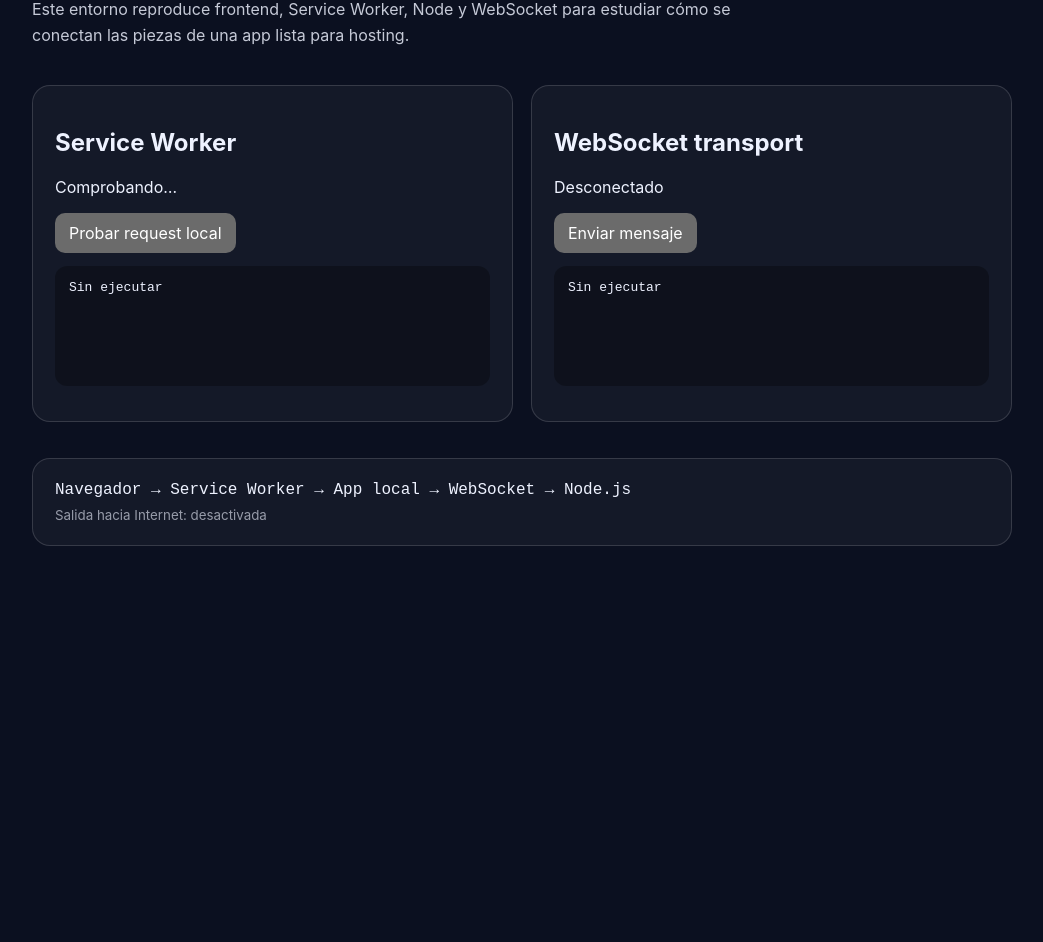
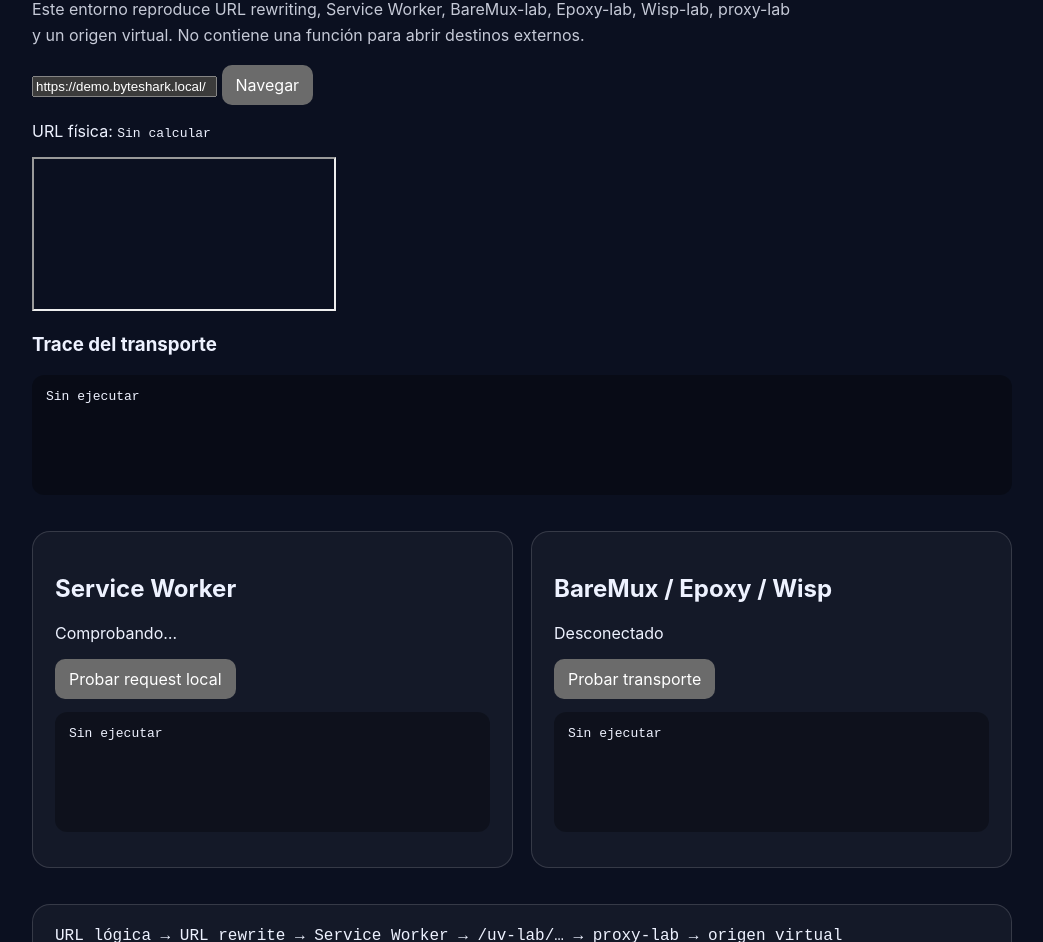
Before and after one commit to ByteShark-dev/byteshark-proxy, a website with bundled scripts: page public/index.html in a window 1280 px wide. Shown: the part 318-1260 px from the top of the page, without its empty margins (118-1161 px from the left). Before the commit the page ends 928 px from the top, so only its background shows below. Built offline with nearby package versions, Linux system fonts and the light colour scheme.

Commit message:
feat: add local virtual browser UI

```diff
--- a/public/index.html
+++ b/public/index.html
@@ -9,8 +9,19 @@
 <body>
   <main class="shell">
     <p class="eyebrow">ByteShark · Local Lab</p>
-    <h1>Arquitectura tipo Ultraviolet, sin proxy externo</h1>
-    <p class="lead">Este entorno reproduce frontend, Service Worker, Node y WebSocket para estudiar cómo se conectan las piezas de una app lista para hosting.</p>
+    <h1>Arquitectura tipo Ultraviolet, confinada a localhost</h1>
+    <p class="lead">Este entorno reproduce URL rewriting, Service Worker, BareMux-lab, Epoxy-lab, Wisp-lab, proxy-lab y un origen virtual. No contiene una función para abrir destinos externos.</p>
+
+    <section class="browser-card">
+      <div class="browser-bar">
+        <input id="url-input" aria-label="URL virtual" />
+        <button id="navigate">Navegar</button>
+      </div>
+      <p class="meta">URL física: <code id="proxy-url">Sin calcular</code></p>
+      <iframe id="proxy-frame" title="Sitio virtual del laboratorio"></iframe>
+      <h3>Trace del transporte</h3>
+      <pre id="proxy-trace">Sin ejecutar</pre>
+    </section>
 
     <section class="grid">
       <article>
@@ -21,16 +32,17 @@
       </article>
 
       <article>
-        <h2>WebSocket transport</h2>
+        <h2>BareMux / Epoxy / Wisp</h2>
         <p id="ws-status">Desconectado</p>
-        <button id="ws-test">Enviar mensaje</button>
+        <button id="ws-test">Probar transporte</button>
         <pre id="ws-output">Sin ejecutar</pre>
       </article>
     </section>
 
     <section class="diagram">
-      <code>Navegador → Service Worker → App local → WebSocket → Node.js</code>
-      <small>Salida hacia Internet: desactivada</small>
+      <code>URL lógica → URL rewrite → Service Worker → /uv-lab/… → proxy-lab → origen virtual</code>
+      <code>URL lógica → BareMux-lab → Epoxy-lab → Wisp-lab → proxy-lab → origen virtual</code>
+      <small>Salida hacia Internet: desactivada por diseño</small>
     </section>
   </main>
 
```
